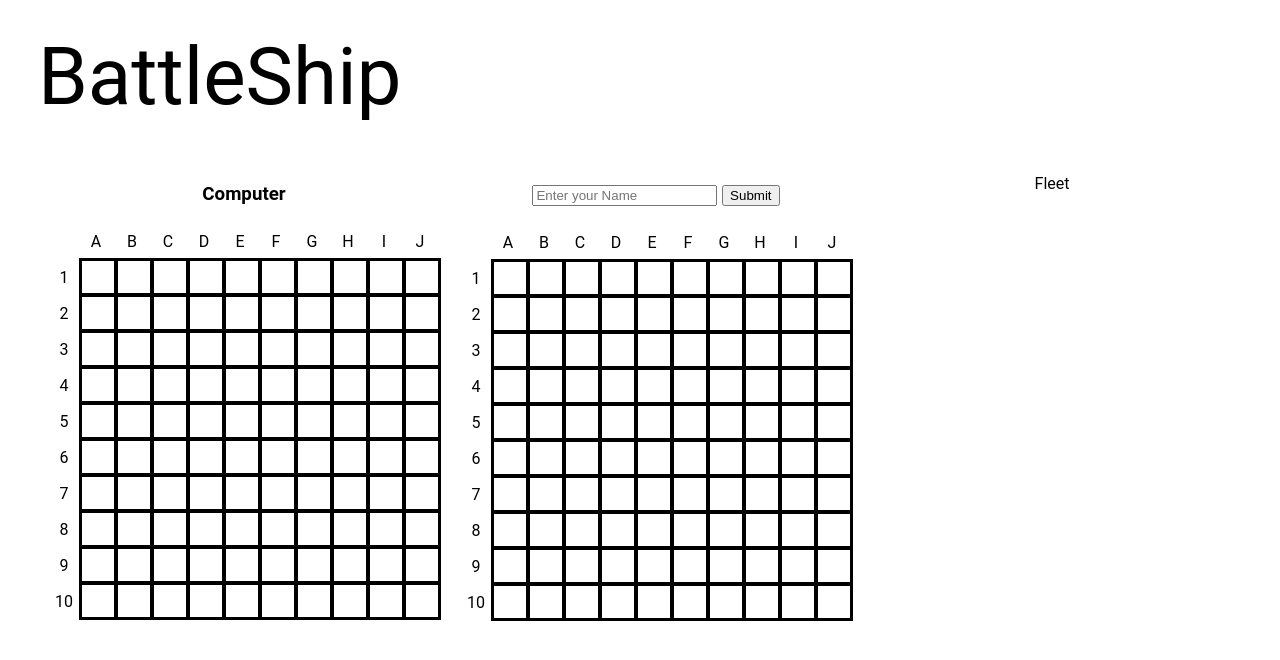
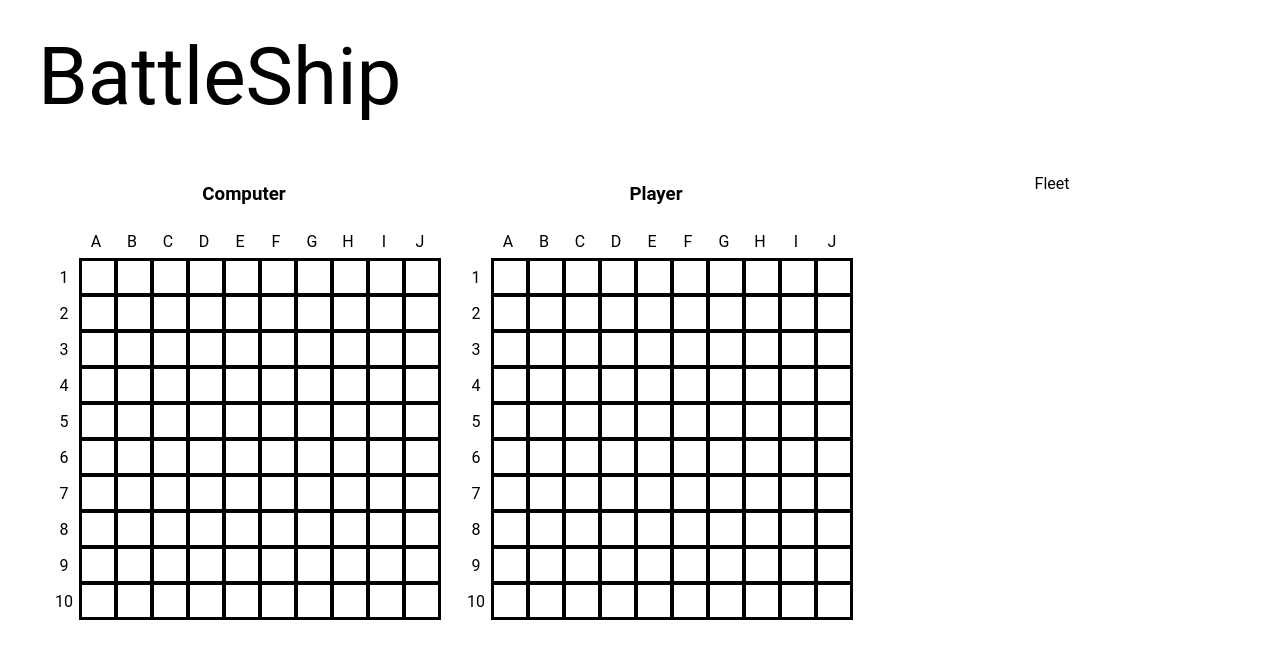
Before and after one commit to bkcheung/Battleship, a website built with webpack: page src/index.html in a window 1280 px wide. Built offline with nearby package versions, Linux system fonts and the light colour scheme.

Commit message:
ui: change to Player as opposed to asking for name

```diff
--- a/src/index.html
+++ b/src/index.html
@@ -23,9 +23,9 @@
                 <div id = "cBoard"></div>
             </div>
             <div id = "player" class = "gb">
-                <h3 class = "name">
-                    <input type="text" placeholder = "Enter your Name">
-                    <input type = "submit" textContent = "Go!">
+                <h3 class = "name"> Player
+                    <!-- <input type="text" placeholder = "Enter your Name">
+                    <input type = "submit" textContent = "Go!"> -->
                 </h3>
                 <div id = "pBoard"></div>
             </div>
```
